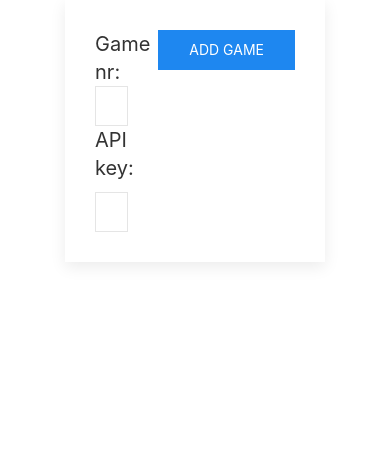
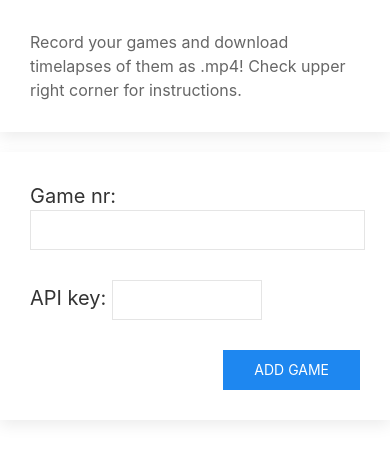
Before and after one commit to olus2000/nptimelapse, a Flask app: page / in a window 390 px wide. Shown: the part 90-551 px from the top of the page. Run offline with Flask 2, Linux system fonts and the light colour scheme; data that the repository does not hold is empty; parts of the project's set-up code (start-up, migrations or seed data) failed here and were passed over; some libraries are stand-ins or nearby versions.

Commit message:
responsive design

```diff
--- a/nptimelapse/templates/browse_games.html
+++ b/nptimelapse/templates/browse_games.html
@@ -7,28 +7,38 @@
 
 
 {% block content %}
-    <div class='uk-margin-auto uk-margin uk-width-2-3 uk-card uk-card-body uk-card-default'>
+    <div class='uk-margin-auto uk-margin uk-width-2-3@s uk-card uk-card-body uk-card-default'>
+        Record your games and download timelapses of them as .mp4!
+        Check upper right corner for instructions.
+    </div>
+
+    <div class='uk-margin-auto uk-margin uk-width-2-3@s uk-card uk-card-body uk-card-default'>
         <h4>
             <form action="#" method="POST" uk-grid>
-                <div class="uk-width-expand uk-first-column" uk-margin>
-                    Game nr:
-                    <input class="uk-input uk-width-auto uk-margin-small-right" type="number"
-                        id="game_id" name="game_id" min="1000000000000000">
-                    API key:
-                    <input class="uk-input uk-width-small uk-margin-small-right" type="text"
-                        id="api_key" name="api_key">
+                <div class="uk-width-expand@m uk-first-column" uk-grid>
+                    <div class="uk-first-column" uk-margin>
+                            Game nr:
+                            <input class="uk-input uk-width-auto uk-margin-small-right"
+                                type="number" id="game_id" name="game_id"
+                                min="1000000000000000">
+                    </div>
+                    <div class="uk-width-auto@l" uk-margin>
+                            API key:
+                            <input class="uk-input uk-width-small uk-margin-small-right"
+                                type="text" id="api_key" name="api_key">
+                    </div>
                 </div>
-                <div class="uk-width-auto uk-second-column">
-                    <input class='uk-button uk-button-primary' type='submit' value='Add game'>
+                <div class="uk-width-auto@m">
+                    <input class='uk-button uk-align-right uk-button-primary' type='submit' value='Add game'>
                 </div>
             </form>
         </h4>
     </div>
     {% for game in games %}
     <a href={{ url_for('index.game_info', game_id=game['number']) }}>
-        <div class='uk-margin-auto uk-margin uk-width-2-3 uk-card uk-card-body uk-card-default'>
+        <div class='uk-margin-auto uk-margin uk-width-2-3@s uk-card uk-card-body uk-card-default'>
             <div uk-grid>
-                <div class='uk-width-expand'>
+                <div class='uk-width-expand@m'>
                     <h4>
                         {{ game['name'] }}
                     </h4>
```
Also changed, not shown: nptimelapse/templates/help.html (+9 -1 lines).
